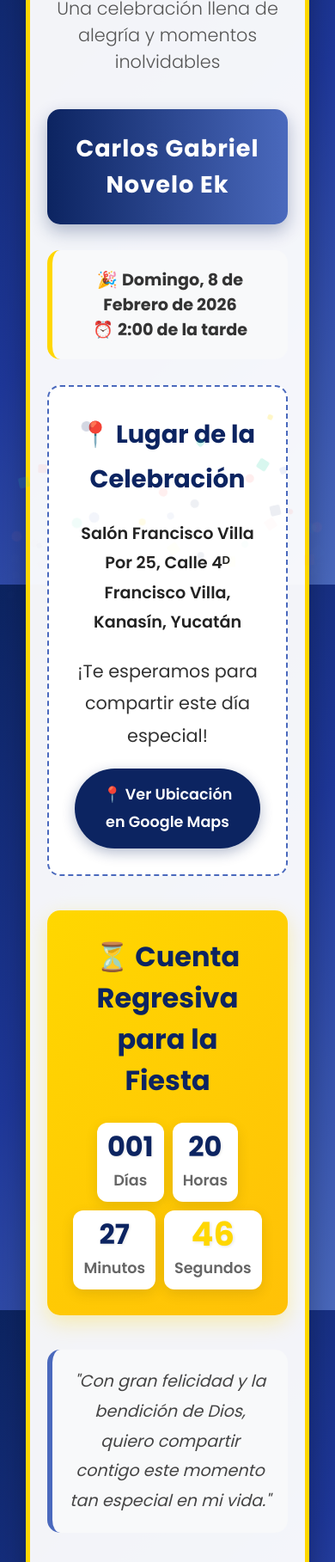
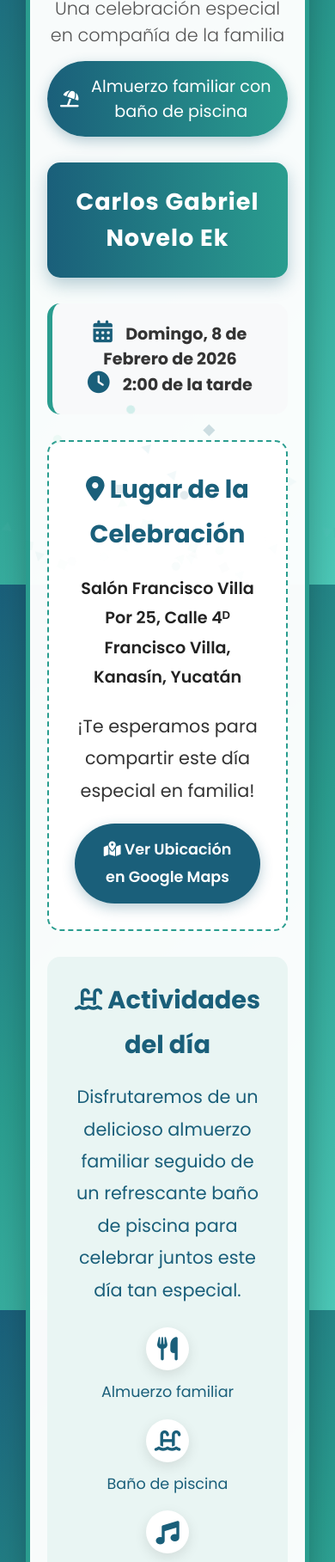
Before and after one commit to NilsonMan/InvitacionCarlos, a plain HTML site: page index.html in a window 390 px wide. Shown: the part 164-1981 px from the top of the page at 86% size. Drawn offline with Linux system fonts and the light colour scheme.

Commit message:
Revise styles and content for event invitation
Updated styles and content for the event invitation, including new background gradients, adjusted colors, and added Font Awesome icons.

```diff
--- a/index.html
+++ b/index.html
@@ -7,6 +7,7 @@
     <link rel="preconnect" href="https://fonts.googleapis.com">
     <link rel="preconnect" href="https://fonts.gstatic.com" crossorigin>
     <link href="https://fonts.googleapis.com/css2?family=Dancing+Script:wght@700&family=Poppins:wght@300;400;600;700&display=swap" rel="stylesheet">
+    <link rel="stylesheet" href="https://cdnjs.cloudflare.com/ajax/libs/font-awesome/6.4.0/css/all.min.css">
     <style>
         * {
             margin: 0;
@@ -16,7 +17,7 @@
 
         body {
             font-family: 'Poppins', sans-serif;
-            background: linear-gradient(135deg, #0c2461 0%, #1e3799 50%, #4a69bd 100%);
+            background: linear-gradient(135deg, #1a5f7a 0%, #2a9d8f 50%, #4cc9b8 100%);
             color: white;
             min-height: 100vh;
             padding: 20px;
@@ -27,12 +28,12 @@
         .container {
             max-width: 800px;
             margin: 0 auto;
-            background: rgba(255, 255, 255, 0.95);
+            background: rgba(255, 255, 255, 0.97);
             color: #222;
             border-radius: 25px;
             padding: 40px 30px;
-            box-shadow: 0 15px 35px rgba(0, 0, 0, 0.3);
-            border: 8px solid #FFD700;
+            box-shadow: 0 15px 35px rgba(0, 0, 0, 0.25);
+            border: 8px solid #2a9d8f;
             position: relative;
             overflow: hidden;
         }
@@ -45,14 +46,14 @@
             right: 20px;
             font-family: 'Dancing Script', cursive;
             font-size: 4rem;
-            color: rgba(255, 215, 0, 0.15);
+            color: rgba(42, 157, 143, 0.15);
             z-index: 0;
         }
 
         h1 {
             font-family: 'Dancing Script', cursive;
             font-size: 3.8rem;
-            color: #0c2461;
+            color: #1a5f7a;
             margin-bottom: 10px;
             text-shadow: 2px 2px 4px rgba(0,0,0,0.1);
             position: relative;
@@ -62,17 +63,32 @@
         .subtitulo {
             font-size: 1.3rem;
             color: #555;
-            margin-bottom: 40px;
+            margin-bottom: 15px;
             font-weight: 300;
         }
 
+        .tipo-evento {
+            background: linear-gradient(90deg, #1a5f7a, #2a9d8f);
+            color: white;
+            padding: 15px;
+            border-radius: 50px;
+            margin: 0 auto 30px;
+            width: fit-content;
+            font-size: 1.2rem;
+            box-shadow: 0 5px 15px rgba(26, 95, 122, 0.3);
+            display: flex;
+            align-items: center;
+            justify-content: center;
+            gap: 10px;
+        }
+
         .nombre-invitado {
-            background: linear-gradient(90deg, #0c2461, #4a69bd);
+            background: linear-gradient(90deg, #1a5f7a, #2a9d8f);
             color: white;
             padding: 25px;
             border-radius: 15px;
             margin: 30px 0;
-            box-shadow: 0 8px 20px rgba(12, 36, 97, 0.3);
+            box-shadow: 0 8px 20px rgba(26, 95, 122, 0.3);
         }
 
         .nombre-invitado h2 {
@@ -87,12 +103,12 @@
             padding: 25px;
             border-radius: 15px;
             margin: 25px 0;
-            border-left: 6px solid #FFD700;
+            border-left: 6px solid #2a9d8f;
             font-size: 1.4rem;
         }
 
         .fecha-hora i {
-            color: #0c2461;
+            color: #1a5f7a;
             margin-right: 10px;
             font-size: 1.6rem;
         }
@@ -102,14 +118,14 @@
             padding: 30px;
             border-radius: 15px;
             margin: 30px 0;
-            border: 2px dashed #4a69bd;
+            border: 2px dashed #2a9d8f;
             font-size: 1.3rem;
             line-height: 1.8;
             color: #333;
         }
 
         .lugar h3 {
-            color: #0c2461;
+            color: #1a5f7a;
             margin-bottom: 15px;
             font-size: 1.8rem;
         }
@@ -121,9 +137,54 @@
             margin: 20px 0;
         }
 
+        .actividades {
+            background: #e9f5f3;
+            padding: 25px;
+            border-radius: 15px;
+            margin: 30px 0;
+            color: #1a5f7a;
+            font-size: 1.3rem;
+            line-height: 1.8;
+        }
+
+        .actividades h3 {
+            color: #1a5f7a;
+            margin-bottom: 15px;
+            font-size: 1.8rem;
+        }
+
+        .iconos-actividades {
+            display: flex;
+            justify-content: center;
+            gap: 30px;
+            margin-top: 25px;
+            flex-wrap: wrap;
+        }
+
+        .icono-actividad {
+            display: flex;
+            flex-direction: column;
+            align-items: center;
+            gap: 10px;
+            font-size: 1.1rem;
+            color: #1a5f7a;
+        }
+
+        .icono-actividad i {
+            font-size: 2.5rem;
+            background: white;
+            width: 70px;
+            height: 70px;
+            border-radius: 50%;
+            display: flex;
+            align-items: center;
+            justify-content: center;
+            box-shadow: 0 5px 15px rgba(0,0,0,0.1);
+        }
+
         .mapa-link {
             display: inline-block;
-            background: #0c2461;
+            background: #1a5f7a;
             color: white;
             padding: 15px 30px;
             border-radius: 50px;
@@ -132,12 +193,12 @@
             margin-top: 20px;
             transition: all 0.3s ease;
             font-size: 1.1rem;
-            box-shadow: 0 5px 15px rgba(12, 36, 97, 0.3);
+            box-shadow: 0 5px 15px rgba(26, 95, 122, 0.3);
         }
 
         .mapa-link:hover {
-            background: #FFD700;
-            color: #0c2461;
+            background: #2a9d8f;
+            color: white;
             transform: translateY(-3px);
             box-shadow: 0 12px 25px rgba(0,0,0,0.25);
         }
@@ -147,12 +208,12 @@
         }
 
         .countdown {
-            background: linear-gradient(135deg, #FFD700, #FFC107);
-            color: #0c2461;
+            background: linear-gradient(135deg, #2a9d8f, #4cc9b8);
+            color: white;
             padding: 30px;
             border-radius: 15px;
             margin: 40px 0;
-            box-shadow: 0 8px 25px rgba(255, 215, 0, 0.3);
+            box-shadow: 0 8px 25px rgba(42, 157, 143, 0.3);
         }
 
         .countdown h3 {
@@ -183,7 +244,7 @@
         .countdown-box span {
             font-size: 3.5rem;
             font-weight: 700;
-            color: #0c2461;
+            color: #1a5f7a;
             display: block;
             line-height: 1;
             text-shadow: 1px 1px 3px rgba(0,0,0,0.1);
@@ -204,14 +265,14 @@
             padding: 25px;
             background: #f8f9fa;
             border-radius: 15px;
-            border-left: 6px solid #4a69bd;
+            border-left: 6px solid #2a9d8f;
             line-height: 1.8;
         }
 
         .firma {
             font-family: 'Dancing Script', cursive;
             font-size: 2.5rem;
-            color: #0c2461;
+            color: #1a5f7a;
             margin: 30px 0;
             text-shadow: 1px 1px 3px rgba(0,0,0,0.1);
         }
@@ -226,8 +287,8 @@
 
         /* Animación de brillo para el título */
         @keyframes brillo {
-            0%, 100% { text-shadow: 0 0 10px rgba(255, 215, 0, 0.7); }
-            50% { text-shadow: 0 0 20px rgba(255, 215, 0, 0.9), 0 0 30px rgba(255, 215, 0, 0.5); }
+            0%, 100% { text-shadow: 0 0 10px rgba(42, 157, 143, 0.7); }
+            50% { text-shadow: 0 0 20px rgba(42, 157, 143, 0.9), 0 0 30px rgba(42, 157, 143, 0.5); }
         }
 
         h1 {
@@ -286,6 +347,16 @@
                 top: 15px;
                 right: 15px;
             }
+
+            .iconos-actividades {
+                gap: 20px;
+            }
+
+            .icono-actividad i {
+                font-size: 2rem;
+                width: 60px;
+                height: 60px;
+            }
         }
 
         @media (max-width: 480px) {
@@ -309,42 +380,81 @@
             .nombre-invitado h2 {
                 font-size: 1.7rem;
             }
+
+            .iconos-actividades {
+                gap: 15px;
+            }
+
+            .icono-actividad i {
+                font-size: 1.7rem;
+                width: 50px;
+                height: 50px;
+            }
         }
     </style>
 </head>
 <body>
     <div class="container">
         <h1>¡Te Invito a Mis XV Años!</h1>
-        <p class="subtitulo">Una celebración llena de alegría y momentos inolvidables</p>
+        <p class="subtitulo">Una celebración especial en compañía de la familia</p>
+
+        <div class="tipo-evento">
+            <i class="fas fa-umbrella-beach"></i>
+            <span>Almuerzo familiar con baño de piscina</span>
+        </div>
 
         <div class="nombre-invitado">
             <h2>Carlos Gabriel Novelo Ek</h2>
         </div>
 
         <div class="fecha-hora">
-            <p>🎉 <strong>Domingo, 8 de Febrero de 2026</strong></p>
-            <p>⏰ <strong>2:00 de la tarde</strong></p>
+            <p><i class="fas fa-calendar-alt"></i> <strong>Domingo, 8 de Febrero de 2026</strong></p>
+            <p><i class="fas fa-clock"></i> <strong>2:00 de la tarde</strong></p>
         </div>
 
         <div class="lugar">
-            <h3>📍 Lugar de la Celebración</h3>
+            <h3><i class="fas fa-map-marker-alt"></i> Lugar de la Celebración</h3>
             <p class="direccion">
                 Salón Francisco Villa<br>
                 Por 25, Calle 4ᴰ<br>
                 Francisco Villa, Kanasín, Yucatán
             </p>
-            <p>¡Te esperamos para compartir este día especial!</p>
+            <p>¡Te esperamos para compartir este día especial en familia!</p>
 
             <a href="https://maps.app.goo.gl/AvTQR7Ad9QzTagHJ6"
                target="_blank"
                rel="noopener noreferrer"
                class="mapa-link">
-               📍 Ver Ubicación en Google Maps
+               <i class="fas fa-map-marked-alt"></i> Ver Ubicación en Google Maps
             </a>
         </div>
 
+        <div class="actividades">
+            <h3><i class="fas fa-swimming-pool"></i> Actividades del día</h3>
+            <p>Disfrutaremos de un delicioso almuerzo familiar seguido de un refrescante baño de piscina para celebrar juntos este día tan especial.</p>
+
+            <div class="iconos-actividades">
+                <div class="icono-actividad">
+                    <i class="fas fa-utensils" style="color: #1a5f7a;"></i>
+                    <span>Almuerzo familiar</span>
+                </div>
+                <div class="icono-actividad">
+                    <i class="fas fa-swimming-pool" style="color: #1a5f7a;"></i>
+                    <span>Baño de piscina</span>
+                </div>
+                <div class="icono-actividad">
+                    <i class="fas fa-music" style="color: #1a5f7a;"></i>
+                    <span>Música y diversión</span>
+                </div>
+                <div class="icono-actividad">
+                    <i class="fas fa-camera" style="color: #1a5f7a;"></i>
+                    <span>Recuerdos fotográficos</span>
+                </div>
+            </div>
+        </div>
+
         <div class="countdown">
-            <h3>⏳ Cuenta Regresiva para la Fiesta</h3>
+            <h3><i class="fas fa-hourglass-half"></i> Cuenta Regresiva para el Almuerzo</h3>
             <div class="countdown-container">
                 <div class="countdown-box">
                     <span id="dias">000</span>
@@ -366,19 +476,24 @@
         </div>
 
         <p class="mensaje-final">
-            "Con gran felicidad y la bendición de Dios, quiero compartir contigo este momento tan especial en mi vida."
+            "Con gran alegría y la bendición de Dios, quiero compartir contigo este momento tan especial en mi vida. Te invito a acompañarme en este almuerzo familiar donde celebraremos juntos mis XV años."
         </p>
 
-        <p class="firma">Carlos Gabriel</p>
+        <div class="firma">Carlos Gabriel</div>
+
+        <div style="margin-top: 30px; padding: 15px; background: #f0f7f6; border-radius: 10px; color: #1a5f7a;">
+            <p><strong><i class="fas fa-info-circle"></i> Recomendaciones:</strong></p>
+            <p style="font-size: 1.1rem; margin-top: 10px;">Trae tu traje de baño y una toalla para disfrutar de la piscina</p>
+        </div>
 
         <footer>
-            <p>Invitación Digital | Celebración: 8 de Febrero 2026</p>
-            <p style="margin-top: 5px; font-size: 0.8rem; color: #888;"></p>
+            <p>Invitación Digital | Almuerzo familiar: 8 de Febrero 2026</p>
+            <p style="margin-top: 5px; font-size: 0.8rem; color: #888;">¡Esperamos contar con tu presencia!</p>
         </footer>
     </div>
 
     <script>
-        // Configura la fecha de la fiesta (8 de febrero de 2026, 2:00 PM hora de Yucatán)
+        // Configura la fecha del almuerzo (8 de febrero de 2026, 2:00 PM hora de Yucatán)
         const fechaFiesta = new Date('February 8, 2026 14:00:00 GMT-0600').getTime();
 
         function actualizarCuentaRegresiva() {
@@ -395,8 +510,8 @@
                 const countdownContainer = document.querySelector('.countdown-container');
                 if (!countdownContainer.querySelector('h3')) {
                     countdownContainer.innerHTML =
-                        '<h3 style="color:#0c2461; font-size: 2.5rem; padding: 20px;">¡Hoy es el Gran Día! 🎉</h3>' +
-                        '<p style="color:#0c2461; font-size: 1.2rem;">La fiesta está en marcha</p>';
+                        '<h3 style="color:#fff; font-size: 2.5rem; padding: 20px;">¡Hoy es el Gran Día! 🎉</h3>' +
+                        '<p style="color:#fff; font-size: 1.2rem;">El almuerzo familiar está en marcha</p>';
                 }
                 return;
             }
@@ -418,12 +533,12 @@
             const elemento = document.getElementById(id);
             if (elemento.textContent !== nuevoValor) {
                 elemento.style.transform = 'scale(1.2)';
-                elemento.style.color = '#FFD700';
+                elemento.style.color = '#2a9d8f';
 
                 setTimeout(() => {
                     elemento.textContent = nuevoValor;
                     elemento.style.transform = 'scale(1)';
-                    elemento.style.color = '#0c2461';
+                    elemento.style.color = '#1a5f7a';
                 }, 150);
             }
         }
@@ -446,30 +561,41 @@
                 document.querySelector('.container').style.transform = 'translateY(0)';
             }, 300);
 
-            // Confeti
+            // Confeti acuático (temática de piscina)
             for(let i = 0; i < 60; i++) {
                 setTimeout(() => {
-                    crearConfeti();
+                    crearConfetiAcuatico();
                 }, i * 50);
             }
         });
 
-        function crearConfeti() {
+        function crearConfetiAcuatico() {
             const confeti = document.createElement('div');
-            const colores = ['#FFD700', '#0c2461', '#4a69bd', '#FF6B6B', '#1DD1A1'];
-            const tamanos = ['8px', '10px', '12px', '6px'];
-            const formas = ['circle', 'square'];
+            const colores = ['#1a5f7a', '#2a9d8f', '#4cc9b8', '#8ac6d1', '#a8e6cf'];
+            const formas = ['circle', 'square', 'triangle'];
+            const formaSeleccionada = formas[Math.floor(Math.random() * formas.length)];
 
             confeti.style.position = 'fixed';
-            confeti.style.width = tamanos[Math.floor(Math.random() * tamanos.length)];
-            confeti.style.height = confeti.style.width;
+            confeti.style.width = '10px';
+            confeti.style.height = '10px';
             confeti.style.background = colores[Math.floor(Math.random() * colores.length)];
-            confeti.style.borderRadius = formas[Math.floor(Math.random() * formas.length)] === 'circle' ? '50%' : '2px';
             confeti.style.left = Math.random() * 100 + 'vw';
             confeti.style.top = '-20px';
             confeti.style.zIndex = '9999';
             confeti.style.pointerEvents = 'none';
             confeti.style.opacity = '0.9';
+
+            // Formas diferentes
+            if (formaSeleccionada === 'circle') {
+                confeti.style.borderRadius = '50%';
+            } else if (formaSeleccionada === 'triangle') {
+                confeti.style.width = '0';
+                confeti.style.height = '0';
+                confeti.style.borderLeft = '6px solid transparent';
+                confeti.style.borderRight = '6px solid transparent';
+                confeti.style.borderBottom = '10px solid ' + colores[Math.floor(Math.random() * colores.length)];
+                confeti.style.background = 'transparent';
+            }
 
             document.body.appendChild(confeti);
 
@@ -500,7 +626,7 @@
                     confetiClick.style.position = 'fixed';
                     confetiClick.style.width = '8px';
                     confetiClick.style.height = '8px';
-                    confetiClick.style.background = ['#FFD700', '#0c2461', '#4a69bd'][Math.floor(Math.random() * 3)];
+                    confetiClick.style.background = ['#1a5f7a', '#2a9d8f', '#4cc9b8'][Math.floor(Math.random() * 3)];
                     confetiClick.style.borderRadius = '50%';
                     confetiClick.style.left = e.clientX + 'px';
                     confetiClick.style.top = e.clientY + 'px';
```
